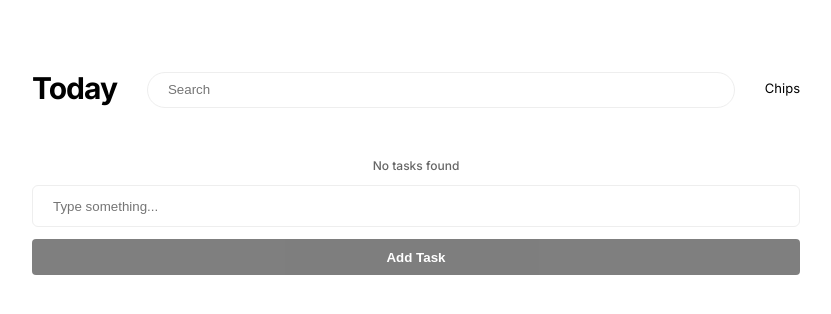
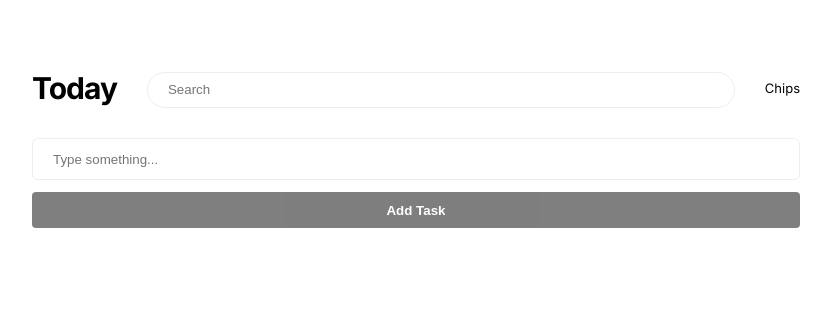
Before and after one commit to mehulsachdeva/todo-list-app, a React (Create React App) app: page / in a window 1280 px wide. Shown: the top 314 px of the page, without its empty margins (224-1055 px from the left). Built offline with nearby package versions, Linux system fonts and the light colour scheme.

Commit message:
Cosmetics

```diff
--- a/src/components/pages/Home/Home.module.css
+++ b/src/components/pages/Home/Home.module.css
@@ -40,6 +40,7 @@
 }
 
 .emptyLabel {
+	height: 42px;
 	font-size: 12px;
 	font-weight: 500;
 	color: #666666;
--- a/src/components/pages/Home/index.tsx
+++ b/src/components/pages/Home/index.tsx
@@ -32,6 +32,7 @@ const Home = () => {
 				/>
 				<div className={styles.chips}>Chips</div>
 			</div>
+			{searchValue.length > 0 || listClone.length > 0 ? (
 				<div className={styles.list}>
 					{listClone.length > 0 ? (
 						listClone.map((item: ListItemType) => {
@@ -41,6 +42,7 @@ const Home = () => {
 						<div className={styles.emptyLabel}>No tasks found</div>
 					)}
 				</div>
+			) : null}
 			<div className={styles.newTask}>
 				<AddNewTask onSubmit={addItem} />
 			</div>
```
Lines whose indentation alone changed are shown as unchanged.
